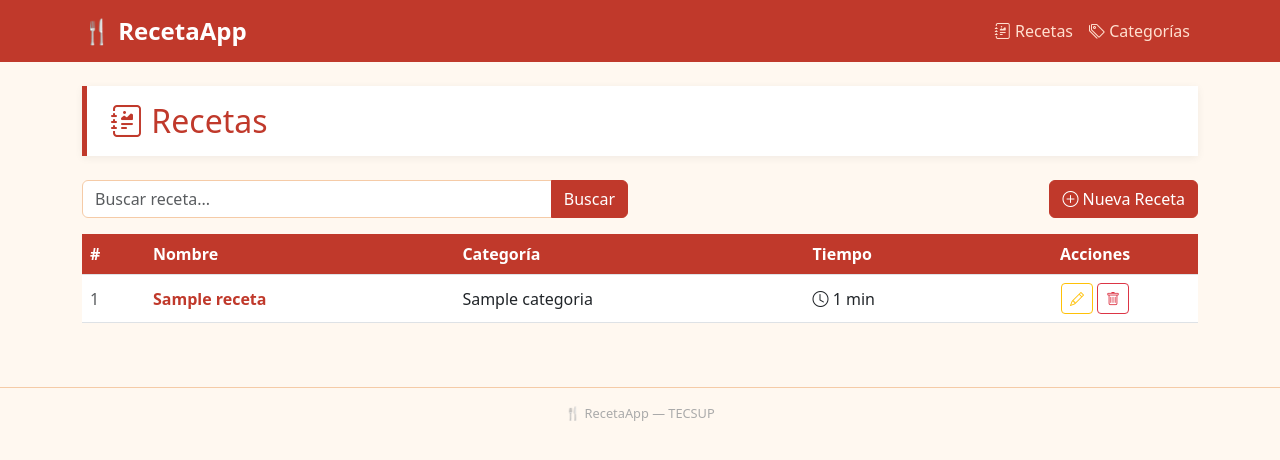
After one commit to anngiepp/gestor-recetas, a Django app: page / in a window 1280 px wide. The commit adds this page. Shown: the top 460 px of the page. Run offline with Django 5.2, Linux system fonts and the light colour scheme; tables that the repository leaves empty hold one stand-in row (values such as "Sample post").

Commit message:
add templates receta and categoria

```diff
--- a/gestion/templates/gestion/base.html
+++ b/gestion/templates/gestion/base.html
@@ -3,43 +3,46 @@
 <head>
     <meta charset="UTF-8">
     <meta name="viewport" content="width=device-width, initial-scale=1.0">
-    <title>🎬 CineGestor</title>
+    <title>🍴 RecetaApp</title>
     <link href="https://cdn.jsdelivr.net/npm/bootstrap@5.3.0/dist/css/bootstrap.min.css" rel="stylesheet">
     <link href="https://cdn.jsdelivr.net/npm/bootstrap-icons@1.11.0/font/bootstrap-icons.css" rel="stylesheet">
     <style>
-        body { background-color: #0d0d0d; color: #e0e0e0; }
-        .navbar { background: #1a1a2e; border-bottom: 2px solid #e63946; }
-        .navbar-brand { color: #e63946 !important; font-size: 1.5rem; font-weight: bold; }
-        .nav-link { color: #e0e0e0 !important; }
-        .nav-link:hover { color: #e63946 !important; }
-        .card { background: #1a1a2e; border: 1px solid #2a2a4a; color: #e0e0e0; }
-        .form-control, .form-select { background: #111; border: 1px solid #333; color: #fff; }
-        .form-control:focus, .form-select:focus { background: #111; color: #fff; border-color: #e63946; box-shadow: none; }
-        .table { color: #e0e0e0; }
-        .table thead th { background: #16213e; color: #f4a261; }
-        .btn-primary { background: #e63946; border-color: #e63946; }
-        .btn-primary:hover { background: #c1121f; border-color: #c1121f; }
-        .page-header { background: #1a1a2e; border-left: 5px solid #e63946; padding: 1rem 1.5rem; margin-bottom: 1.5rem; }
+        body { background-color: #fff8f0; color: #3d2b1f; }
+        .navbar { background: #c0392b; }
+        .navbar-brand { color: #fff !important; font-size: 1.5rem; font-weight: bold; }
+        .nav-link { color: #ffe0d0 !important; }
+        .nav-link:hover { color: #fff !important; }
+        .card { background: #fff; border: 1px solid #f5cba7; color: #3d2b1f; }
+        .form-control, .form-select { background: #fff; border: 1px solid #f5cba7; color: #3d2b1f; }
+        .form-control:focus, .form-select:focus { border-color: #c0392b; box-shadow: none; }
+        .table { color: #3d2b1f; }
+        .table thead th { background: #c0392b; color: #fff; }
+        .table tbody tr:hover { background: #fff3e0; }
+        .btn-primary { background: #c0392b; border-color: #c0392b; }
+        .btn-primary:hover { background: #a93226; border-color: #a93226; }
+        .page-header { background: #fff; border-left: 5px solid #c0392b; padding: 1rem 1.5rem; margin-bottom: 1.5rem; box-shadow: 0 2px 8px rgba(0,0,0,0.06); }
+        .page-header h2 { color: #c0392b; margin: 0; }
+        footer { border-top: 1px solid #f5cba7; color: #aaa; font-size: 0.8rem; }
     </style>
 </head>
 <body>
 
 <nav class="navbar navbar-expand-lg">
     <div class="container">
-        <a class="navbar-brand" href="{% url 'pelicula_list' %}">🎬 CineGestor</a>
+        <a class="navbar-brand" href="{% url 'receta_list' %}">🍴 RecetaApp</a>
         <button class="navbar-toggler" type="button" data-bs-toggle="collapse" data-bs-target="#navMenu">
             <span class="navbar-toggler-icon"></span>
         </button>
         <div class="collapse navbar-collapse" id="navMenu">
             <ul class="navbar-nav ms-auto">
                 <li class="nav-item">
-                    <a class="nav-link" href="{% url 'pelicula_list' %}">
-                        <i class="bi bi-film"></i> Películas
+                    <a class="nav-link" href="{% url 'receta_list' %}">
+                        <i class="bi bi-journal-richtext"></i> Recetas
                     </a>
                 </li>
                 <li class="nav-item">
-                    <a class="nav-link" href="{% url 'director_list' %}">
-                        <i class="bi bi-person-video2"></i> Directores
+                    <a class="nav-link" href="{% url 'categoria_list' %}">
+                        <i class="bi bi-tags"></i> Categorías
                     </a>
                 </li>
             </ul>
@@ -51,6 +54,10 @@
     {% block content %}{% endblock %}
 </div>
 
+<footer class="text-center py-3 mt-4">
+    <p class="mb-0">🍴 RecetaApp — TECSUP</p>
+</footer>
+
 <script src="https://cdn.jsdelivr.net/npm/bootstrap@5.3.0/dist/js/bootstrap.bundle.min.js"></script>
 </body>
 </html>
--- a/gestion/templates/gestion/director_form.html
+++ b/gestion/templates/gestion/categoria_form.html
@@ -2,7 +2,7 @@
 {% block content %}
 
 <div class="page-header">
-    <h2><i class="bi bi-person-plus"></i> {{ titulo }}</h2>
+    <h2><i class="bi bi-tag"></i> {{ titulo }}</h2>
 </div>
 
 <div class="row justify-content-center">
@@ -12,7 +12,7 @@
                 {% csrf_token %}
                 {% for field in form %}
                 <div class="mb-3">
-                    <label class="form-label">{{ field.label }}</label>
+                    <label class="form-label fw-semibold">{{ field.label }}</label>
                     {{ field }}
                     {% if field.errors %}
                         <div class="text-danger" style="font-size:.85rem;">{{ field.errors.0 }}</div>
@@ -23,7 +23,7 @@
                     <button type="submit" class="btn btn-primary">
                         <i class="bi bi-check-lg"></i> Guardar
                     </button>
-                    <a href="{% url 'director_list' %}" class="btn btn-outline-secondary">
+                    <a href="{% url 'categoria_list' %}" class="btn btn-outline-secondary">
                         <i class="bi bi-x-lg"></i> Cancelar
                     </a>
                 </div>
--- a/gestion/templates/gestion/pelicula_form.html
+++ b/gestion/templates/gestion/receta_form.html
@@ -2,7 +2,7 @@
 {% block content %}
 
 <div class="page-header">
-    <h2><i class="bi bi-film"></i> {{ titulo }}</h2>
+    <h2><i class="bi bi-journal-plus"></i> {{ titulo }}</h2>
 </div>
 
 <div class="row justify-content-center">
@@ -12,7 +12,7 @@
                 {% csrf_token %}
                 {% for field in form %}
                 <div class="mb-3">
-                    <label class="form-label">{{ field.label }}</label>
+                    <label class="form-label fw-semibold">{{ field.label }}</label>
                     {{ field }}
                     {% if field.errors %}
                         <div class="text-danger" style="font-size:.85rem;">{{ field.errors.0 }}</div>
@@ -23,7 +23,7 @@
                     <button type="submit" class="btn btn-primary">
                         <i class="bi bi-check-lg"></i> Guardar
                     </button>
-                    <a href="{% url 'pelicula_list' %}" class="btn btn-outline-secondary">
+                    <a href="{% url 'receta_list' %}" class="btn btn-outline-secondary">
                         <i class="bi bi-x-lg"></i> Cancelar
                     </a>
                 </div>
--- /dev/null
+++ b/gestion/templates/gestion/receta_list.html
@@ -0,0 +1,67 @@
+{% extends 'gestion/base.html' %}
+{% block content %}
+
+<div class="page-header">
+    <h2><i class="bi bi-journal-richtext"></i> Recetas</h2>
+</div>
+
+<div class="row mb-3">
+    <div class="col-md-6">
+        <form method="get">
+            <div class="input-group">
+                <input type="text" name="q" class="form-control" placeholder="Buscar receta..." value="{{ query }}">
+                <button class="btn btn-primary" type="submit">Buscar</button>
+                {% if query %}
+                    <a class="btn btn-outline-secondary" href="{% url 'receta_list' %}">✕</a>
+                {% endif %}
+            </div>
+        </form>
+    </div>
+    <div class="col-md-6 text-end">
+        <a href="{% url 'receta_create' %}" class="btn btn-primary">
+            <i class="bi bi-plus-circle"></i> Nueva Receta
+        </a>
+    </div>
+</div>
+
+{% if recetas %}
+<div class="table-responsive">
+    <table class="table table-hover align-middle">
+        <thead>
+            <tr>
+                <th>#</th>
+                <th>Nombre</th>
+                <th>Categoría</th>
+                <th>Tiempo</th>
+                <th class="text-center">Acciones</th>
+            </tr>
+        </thead>
+        <tbody>
+            {% for r in recetas %}
+            <tr>
+                <td class="text-muted">{{ forloop.counter }}</td>
+                <td><a href="{% url 'receta_detail' r.pk %}" class="text-decoration-none fw-semibold" style="color:#c0392b;">{{ r.nombre }}</a></td>
+                <td>{{ r.categoria.nombre }}</td>
+                <td><i class="bi bi-clock"></i> {{ r.tiempo_preparacion }} min</td>
+                <td class="text-center">
+                    <a href="{% url 'receta_update' r.pk %}" class="btn btn-sm btn-outline-warning">
+                        <i class="bi bi-pencil"></i>
+                    </a>
+                    <a href="{% url 'receta_delete' r.pk %}" class="btn btn-sm btn-outline-danger">
+                        <i class="bi bi-trash"></i>
+                    </a>
+                </td>
+            </tr>
+            {% endfor %}
+        </tbody>
+    </table>
+</div>
+{% else %}
+<div class="text-center py-5">
+    <i class="bi bi-journal-x" style="font-size:3rem; color:#f5cba7;"></i>
+    <p class="mt-3 text-muted">No hay recetas registradas.</p>
+    <a href="{% url 'receta_create' %}" class="btn btn-primary">Agregar primera receta</a>
+</div>
+{% endif %}
+
+{% endblock %}
```
Also changed, not shown: gestion/templates/gestion/categoria_confirm_delete.html (renamed from gestion/templates/gestion/pelicula_confirm_delete.html, +9 -4 lines), gestion/templates/gestion/categoria_detail.html (added, +61 -0 lines), gestion/templates/gestion/categoria_list.html (added, +69 -0 lines), gestion/templates/gestion/director_detail.html (deleted, +0 -64 lines), gestion/templates/gestion/director_list.html (deleted, +0 -67 lines), gestion/templates/gestion/pelicula_detail.html (deleted, +0 -45 lines), gestion/templates/gestion/pelicula_list.html (deleted, +0 -69 lines), gestion/templates/gestion/receta_confirm_delete.html (renamed from gestion/templates/gestion/director_confirm_delete.html, +4 -9 lines), gestion/templates/gestion/receta_detail.html (added, +45 -0 lines).
